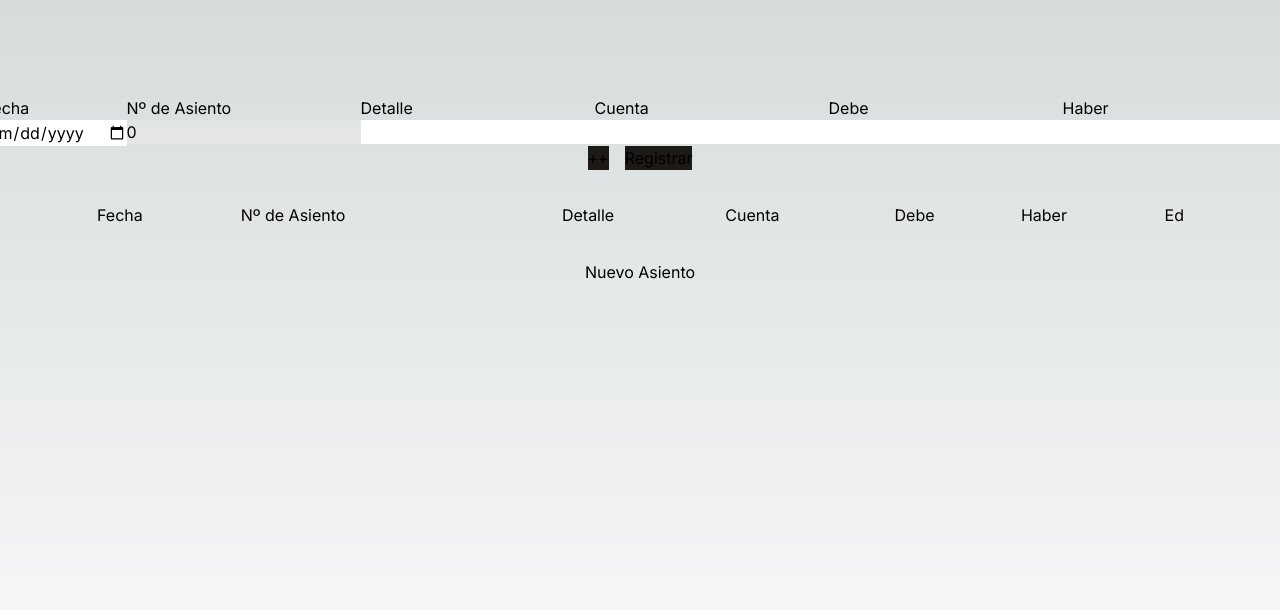
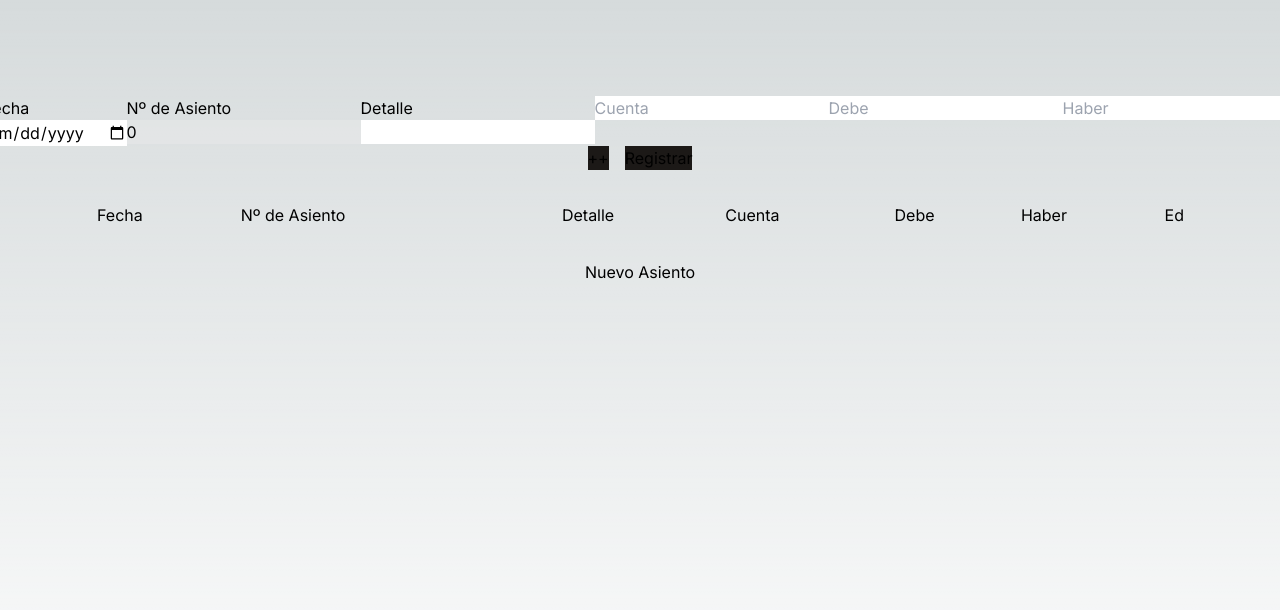
Before and after one commit to ferutizi/contabilidad-libros, a Next.js app: page / in a window 1280 px wide. Shown: the top 610 px of the page. Built offline with nearby package versions, Linux system fonts and the light colour scheme.

Commit message:
feat: added dinamic inputs registers

```diff
--- a/src/app/page.tsx
+++ b/src/app/page.tsx
@@ -1,5 +1,6 @@
 'use client'
 
+import React from "react"
 import { ChangeEventHandler, FormEvent, useState } from "react"
 
 type AsientoForm = {
@@ -10,9 +11,9 @@ type AsientoForm = {
 }
 
 type Registro = {
-  cuenta: '',
-  debe: '',
-  haber: '',
+  cuenta: string,
+  debe: number | '',
+  haber: number | '',
 }
 
 export default function Home() {
@@ -29,7 +30,6 @@ export default function Home() {
 
   const [formulario, setFormulario] = useState(formularioInicial)
   const [tabla, setTabla] = useState<AsientoForm[]>([])
-  const [agregarFila, setAgregarFila] = useState<boolean>(false)
 
   const handleSubmit  = ( e: FormEvent<HTMLFormElement>) => {
     e.preventDefault()
@@ -45,6 +45,31 @@ export default function Home() {
     })
   }
 
+  const handleChangeRegistro: ChangeEventHandler<HTMLInputElement> = (e) => {
+    const { name, value } = e.target;
+    const [campo, indexStr] = name.split(/(\d+)/).filter(Boolean);
+    const index = parseInt(indexStr, 10) - 1;
+
+    setFormulario((prev) => {
+      const nuevosRegistros = [...prev.registros]
+      nuevosRegistros[index] = {
+        ...nuevosRegistros[index],
+        [campo]: value
+      }
+      return {
+        ...prev,
+        registros: nuevosRegistros
+      }
+    })
+  }
+
+  const agregarFila = () => {
+    setFormulario((prev) => ({
+      ...prev,
+      registros: [...prev.registros, { cuenta: '', debe: '', haber: '' }]
+    }))
+  }
+
   return (
     <main className="flex min-h-screen flex-col items-center justify-start p-24 gap-8">
       <form onSubmit={handleSubmit} className="flex flex-col items-center">
@@ -52,51 +77,34 @@ export default function Home() {
           <div className="flex">
             <label className="flex flex-col">
               Fecha
-              <input name="fecha" type='date' value={formulario.fecha} onChange={handleChange} className="text-black" />
+              <input name="fecha" type='date' value={formulario.fecha} onChange={handleChange} required className="text-black" />
             </label>
             <label className="flex flex-col">
               Nº de Asiento
-              <input name="id" type='number' disabled value={formulario.id} onChange={handleChange} className="text-black"  />
+              <input name="id" type='number' disabled value={formulario.id} onChange={handleChange} required className="text-black"  />
             </label>
             <label className="flex flex-col">
               Detalle
-              <input name="detalle" type='string' value={formulario.detalle} onChange={handleChange} className="text-black"  />
+              <input name="detalle" type='string' value={formulario.detalle} onChange={handleChange} required className="text-black"  />
             </label>
-            <label className="flex flex-col">
-              Cuenta
-              <input name="cuenta" type='string' value={formulario.registros[0].cuenta} onChange={handleChange} className="text-black" />
-            </label>
-            <label className="flex flex-col">
-              Debe
-              <input name="debe" type='number' value={formulario.registros[0].debe} onChange={handleChange} className="text-black" />
-            </label>
-            <label className="flex flex-col">
-              Haber
-              <input name="haber" type='number' value={formulario.registros[0].haber} onChange={handleChange} className="text-black" />
-            </label>
+            <div className="flex flex-col gap-4">
+              {formulario.registros.map((reg, index) =>
+                  <div key={index} className="flex">
+                    <input name={`cuenta${index + 1}`} type='string' value={reg.cuenta} onChange={(e) => handleChangeRegistro(e)} id="cuentaInput" required className="text-black" placeholder="Cuenta" />
+                    <input name={`debe${index + 1}`} type='number' value={reg.debe} onChange={(e) => handleChangeRegistro(e)} id="debeInput" className="text-black" placeholder="Debe" />
+                    <input name={`haber${index + 1}`} type='number' value={reg.haber} onChange={(e) => handleChangeRegistro(e)} id="haberInput" className="text-black" placeholder="Haber" />
+                  </div>
+              )}
+            </div>
+
+
           </div>
         </div>
         <div className="flex gap-4">
-          <button onClick={() => setAgregarFila(true)} type="button" className="bg-stone-900">++</button>
+          <button onClick={() => agregarFila()} type="button" className="bg-stone-900">++</button>
           <button type="submit" className="bg-stone-900">Registrar</button>
         </div>
       </form>
-      {agregarFila &&
-      <form className="flex self-end">
-          <label className="flex flex-col">
-            Cuenta
-            <input name="cuenta2" type='string' value={formulario.cuenta2} onChange={handleChange} className="text-black" />
-          </label>
-          <label className="flex flex-col">
-            Debe
-            <input name="debe2" type='number' value={formulario.debe2} onChange={handleChange} className="text-black" />
-          </label>
-          <label className="flex flex-col">
-            Haber
-            <input name="haber2" type='number' value={formulario.haber2} onChange={handleChange} className="text-black" />
-          </label>
-      </form>
-      }
 
       <div className="flex w-full justify-center">
         <table className="w-full">
@@ -119,6 +127,7 @@ export default function Home() {
                     <td>{e.id}</td>
                     <td>{e.detalle}</td>
                   </tr>
+                    {e.registros.map(e => (
                       <tr className="text-white">
                         <td></td>
                         <td></td>
@@ -127,14 +136,7 @@ export default function Home() {
                         <td>{e.debe}</td>
                         <td>{e.haber}</td>
                       </tr>
-                  <tr className="text-white">
-                    <td></td>
-                    <td></td>
-                    <td></td>
-                    <td>{e.cuenta2}</td>
-                    <td>{e.debe2}</td>
-                    <td>{e.haber2}</td>
-                  </tr>
+                    ))}
               </>
               )
             }
```
Also changed, not shown: 1 other file (tests, documents, lock files or other folders). Lines whose indentation alone changed are shown as unchanged.
